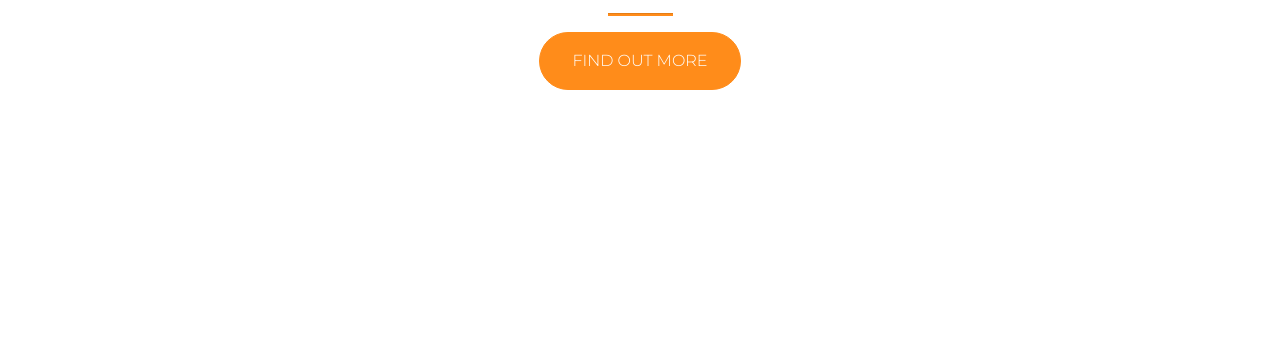
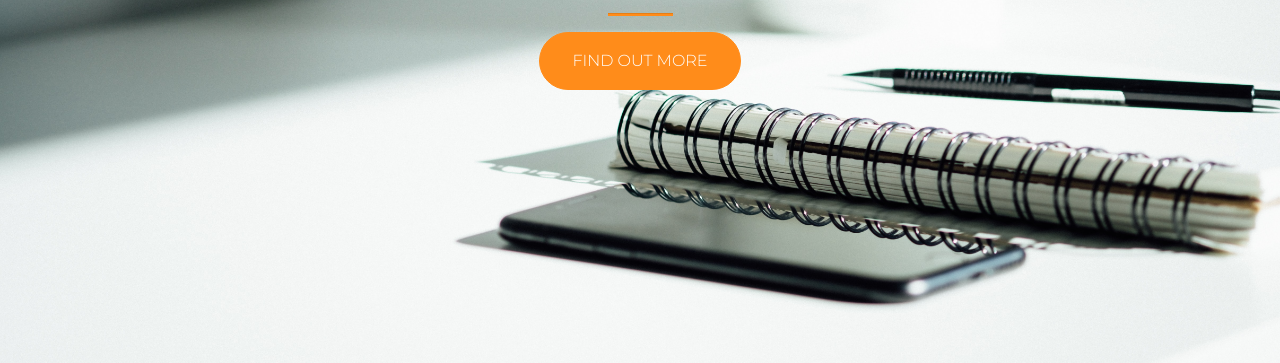
Before and after one commit to Noi-Nguyen/Noi-Nguyen.github.io, a plain HTML site: page index.html in a window 1280 px wide. Shown: the part 437-800 px from the top of the page. Drawn offline with nearby package versions, Linux system fonts and the light colour scheme.

Commit message:
update the image url link in css file

```diff
--- a/css/style.css
+++ b/css/style.css
@@ -6,7 +6,7 @@ html{
 body{
     width: 100%;
     height:100%;
-    background: url(./dose-media-bU6JyhSI6zo-unsplash.jpg) no-repeat center center fixed;
+    background: url(../../dose-media-bU6JyhSI6zo-unsplash.jpg) no-repeat center center fixed;
     -webkit-background-size: cover;
     -moz-background-size: cover;
     -o-background-size: cover;
```
